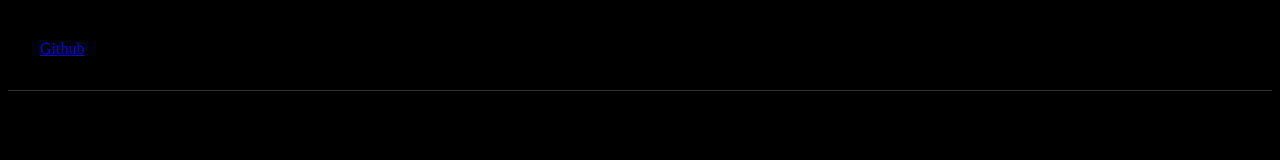
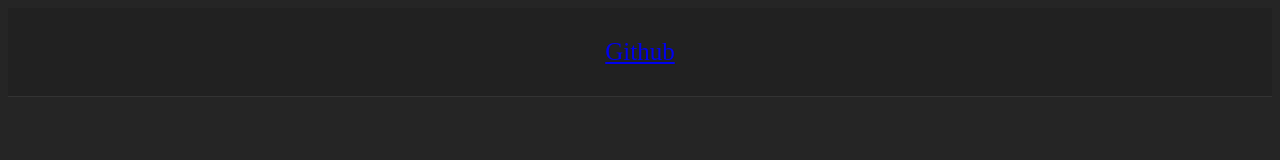
Before and after one commit to Gerhard-007/portifolio, a plain HTML site: page portifolio/index.html in a window 1280 px wide. Drawn offline with Linux system fonts and the light colour scheme.

Commit message:
update 3.0
gg

```diff
--- a/portifolio/index.html
+++ b/portifolio/index.html
@@ -1,13 +1,15 @@
 <!DOCTYPE html>
 <html lang="en">
     <style>
-        body{
-        background-color: black;
-    }
+       body{
+        background-color: #252525;
+}
     header{
-    padding: 32px;
+    padding: 30px;
     border-bottom: 1px solid #333;
     background-color: rgba(0, 0,0,0.1);
+    font-size: 25px;
+    text-align: center;
 }
     </style>
 
@@ -22,9 +24,11 @@
     <header>
 
         <div class="links">
-    <a href="HTTPS://www.github.com/Gerhard-007">Github</a>
+    <a href="http://www.github.com/Gerhard-007">Github</a>
+
 
         </div>
+
     </header>
 
 </body>
```
